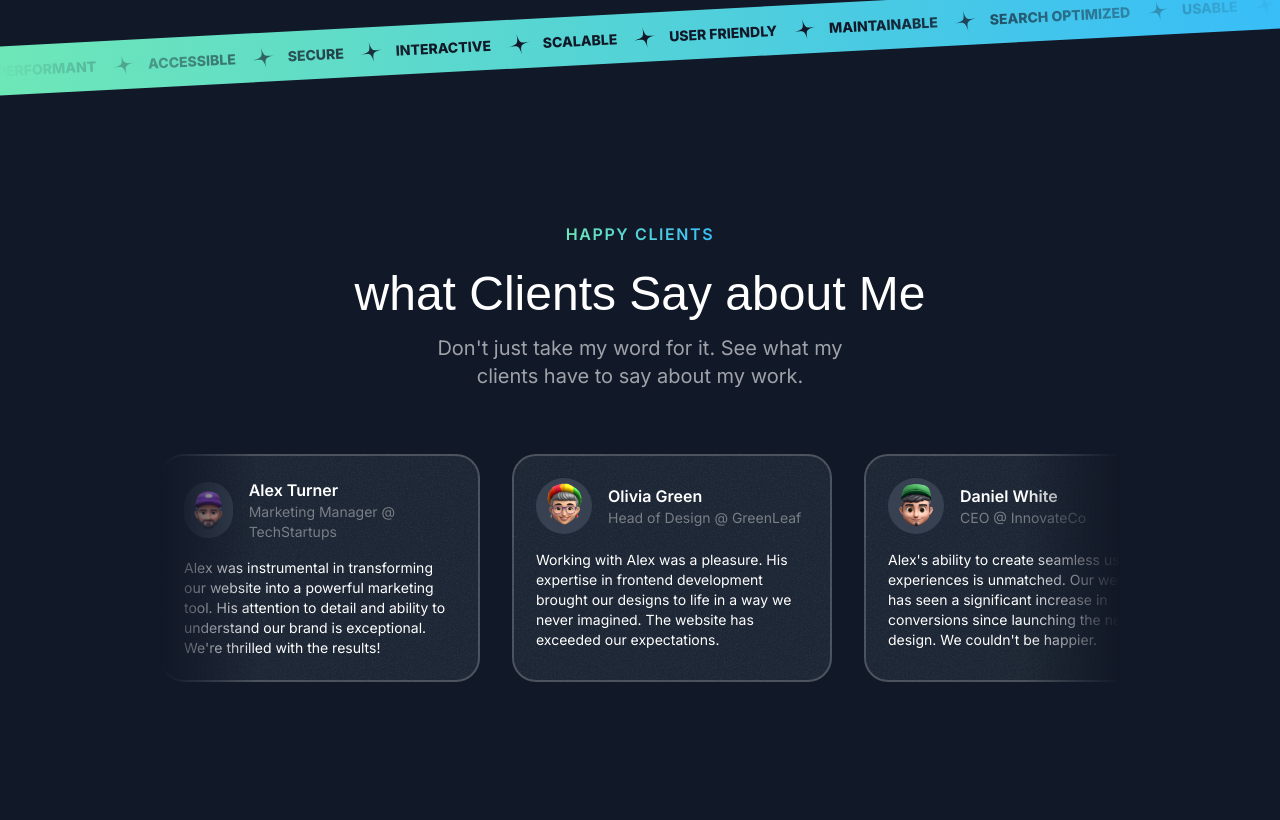
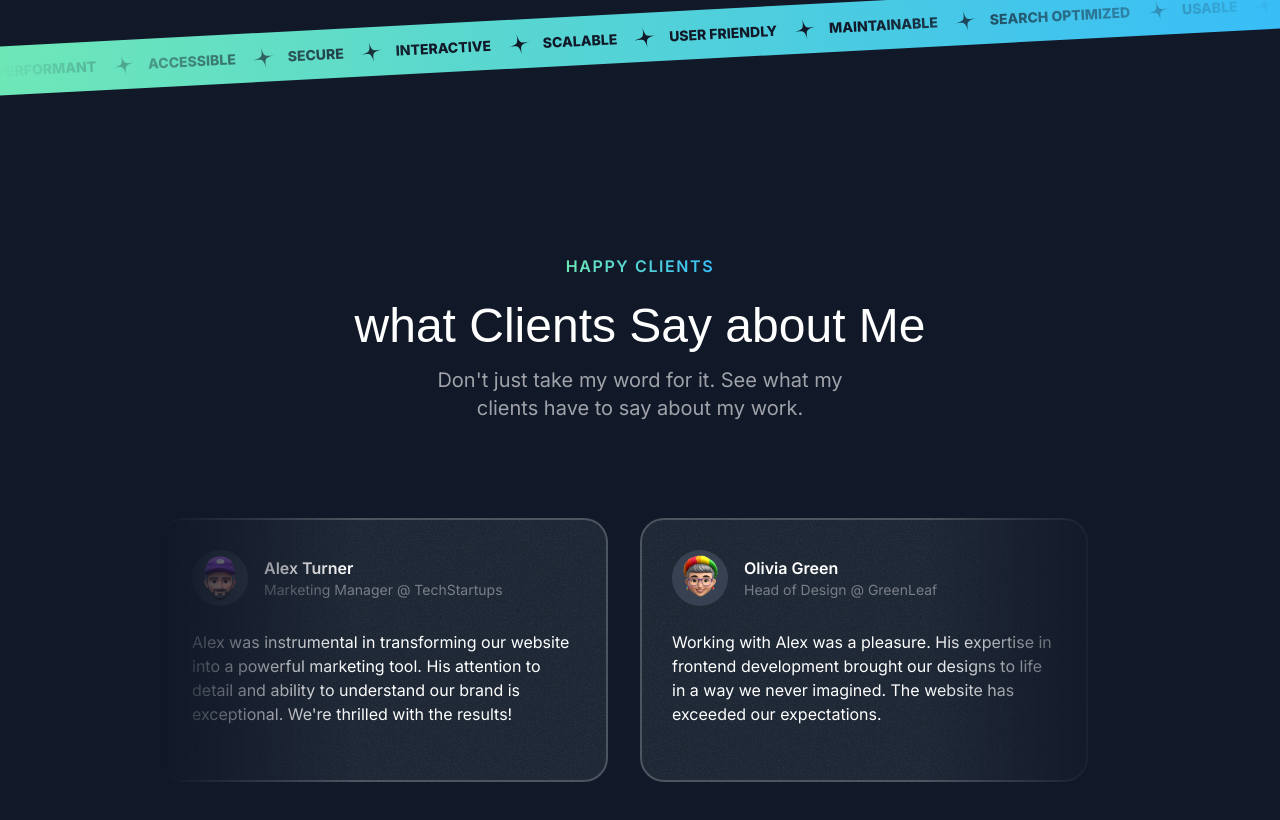
Before and after one commit to Askebir/Next.js-and-react-portfolio-website, a Next.js app: page / in a window 1280 px wide. Shown: the part 2957-3777 px from the top of the page. Before the commit the page ends 3703 px from the top, so only its background shows below. Built offline with nearby package versions, Linux system fonts and the light colour scheme; a web font is replaced by a local one.

Commit message:
ui completion of project section

```diff
--- a/src/sections/Testimonials.tsx
+++ b/src/sections/Testimonials.tsx
@@ -43,7 +43,7 @@
 
 export const TestimonialsSection = () => {
   return (
-    <div className="py-16">
+    <div className="py-16 lg:py-24 ">
       <div className="container">
         <SectionHeader
           eyebrow="Happy Clients"
@@ -51,12 +51,15 @@
           description="Don't just take my word for it. See what my clients have to say about my
         work."
         />
-        <div className="mt-16 flex  overflow-x-clip [mask-image:linear-gradient(to_right,transparent,black_10%,black_90%,transparent)]  ">
+        <div className="mt-16 lg:mt-24 flex  overflow-x-clip [mask-image:linear-gradient(to_right,transparent,black_20%,black_80%,transparent)] ">
           <div className="flex flex-none gap-8 ">
             {testimonials.map((testimonial) => (
-              <Card key={testimonial.name} className="max-w-xs">
+              <Card
+                key={testimonial.name}
+                className="max-w-xs md:p-8 md:max-w-md "
+              >
                 <div className="flex gap-4 items-center ">
-                  <div className="size-14 bg-gray-700 inline-flex rounded-full items-center justify-center  ">
+                  <div className="size-14 bg-gray-700 inline-flex rounded-full items-center justify-center flex-shrink-0 ">
                     <Image
                       src={testimonial.avatar}
                       alt={testimonial.name}
@@ -70,7 +73,9 @@
                     </div>
                   </div>
                 </div>
-                <p className="mt-4 text-sm">{testimonial.text}</p>
+                <p className="mt-4 md:mt-6 text-sm md:text-base">
+                  {testimonial.text}
+                </p>
               </Card>
             ))}
           </div>
```
